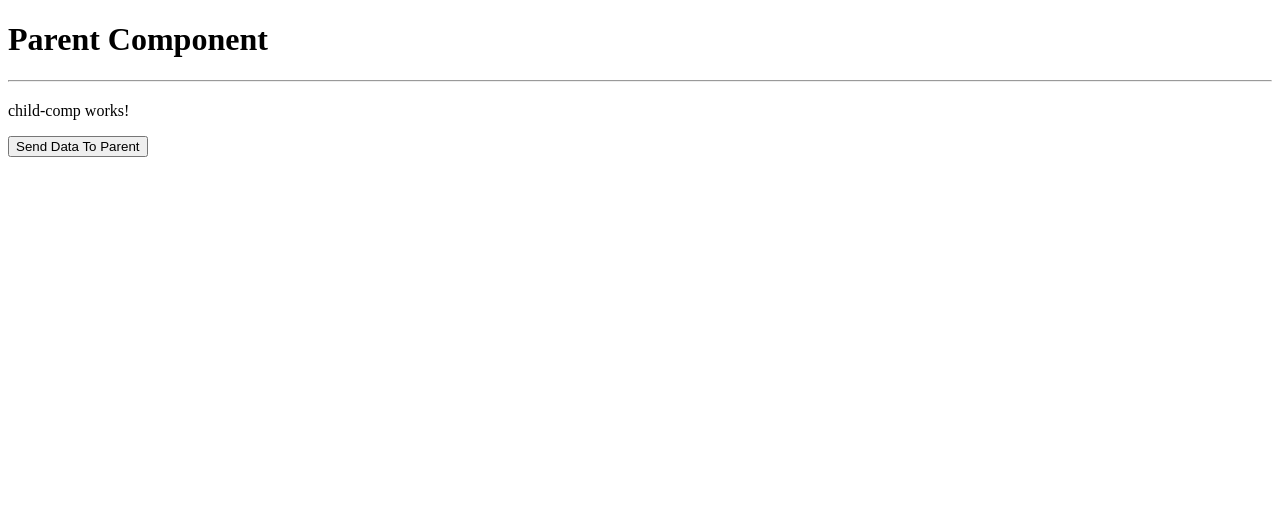
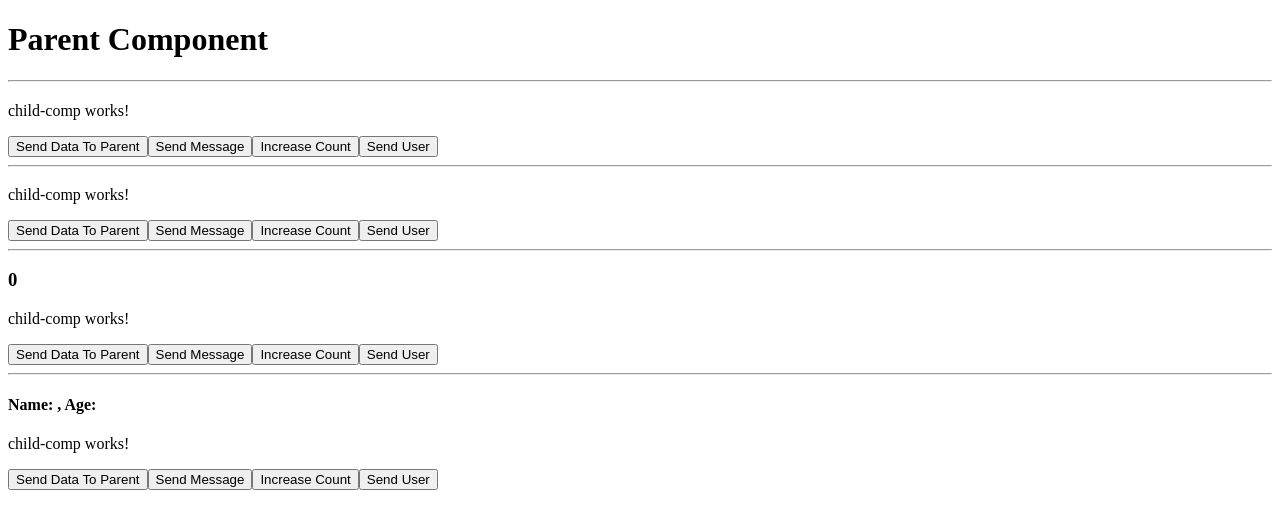
Before and after one commit to Jimi-Chhatrala/angular-tutorial-pm, an Angular app: page / in a window 1280 px wide. Shown: the top 528 px of the page. Built offline with nearby package versions, Linux system fonts and the light colour scheme.

Commit message:
17-pass-data-from-child-to-parent-component

```diff
--- a/src/app/app.html
+++ b/src/app/app.html
@@ -3,3 +3,17 @@
 <hr />
 <h2>{{ message }}</h2>
 <app-child-comp (childEvent)="message = $event"></app-child-comp>
+
+<hr />
+
+<h3>{{ receivedMessage }}</h3>
+<app-child-comp (messageEvent)="receiveMessage($event)"></app-child-comp>
+
+<hr />
+
+<h3>{{ count }}</h3>
+<app-child-comp (countEvent)="receiveCount($event)"> </app-child-comp>
+
+<hr />
+<h4>Name: {{ userData?.name }}, Age: {{ userData?.age }}</h4>
+<app-child-comp (userEvent)="receiveUser($event)"> </app-child-comp>
--- a/src/app/app.ts
+++ b/src/app/app.ts
@@ -10,4 +10,19 @@ import { ChildComp } from './child-comp/child-comp';
 export class App {
   protected readonly title = signal('angular-tutorial-pm');
   message = '';
+
+  receivedMessage = '';
+  receiveMessage(data: string) {
+    this.receivedMessage = data;
+  }
+
+  count = 0;
+  receiveCount(value: number) {
+    this.count = value;
+  }
+
+  userData: { name: string; age: number } | null = null;
+  receiveUser(user: { name: string; age: number }) {
+    this.userData = user;
+  }
 }
--- a/src/app/child-comp/child-comp.html
+++ b/src/app/child-comp/child-comp.html
@@ -1,2 +1,8 @@
 <p>child-comp works!</p>
 <button (click)="sendDataToParent()">Send Data To Parent</button>
+
+<button (click)="sendMessage()">Send Message</button>
+
+<button (click)="increaseCount()">Increase Count</button>
+
+<button (click)="sendUser()">Send User</button>
--- a/src/app/child-comp/child-comp.ts
+++ b/src/app/child-comp/child-comp.ts
@@ -11,4 +11,23 @@ export class ChildComp {
   sendDataToParent() {
     this.childEvent.emit('Passing data from child to parent component.');
   }
+
+  @Output() messageEvent = new EventEmitter<string>();
+  sendMessage() {
+    this.messageEvent.emit('Hello Parent!');
+  }
+
+  @Output() countEvent = new EventEmitter<number>();
+  increaseCount() {
+    this.countEvent.emit(10);
+  }
+
+  user = {
+    name: 'John',
+    age: 25,
+  };
+  @Output() userEvent = new EventEmitter<{ name: string; age: number }>();
+  sendUser() {
+    this.userEvent.emit(this.user);
+  }
 }
```
